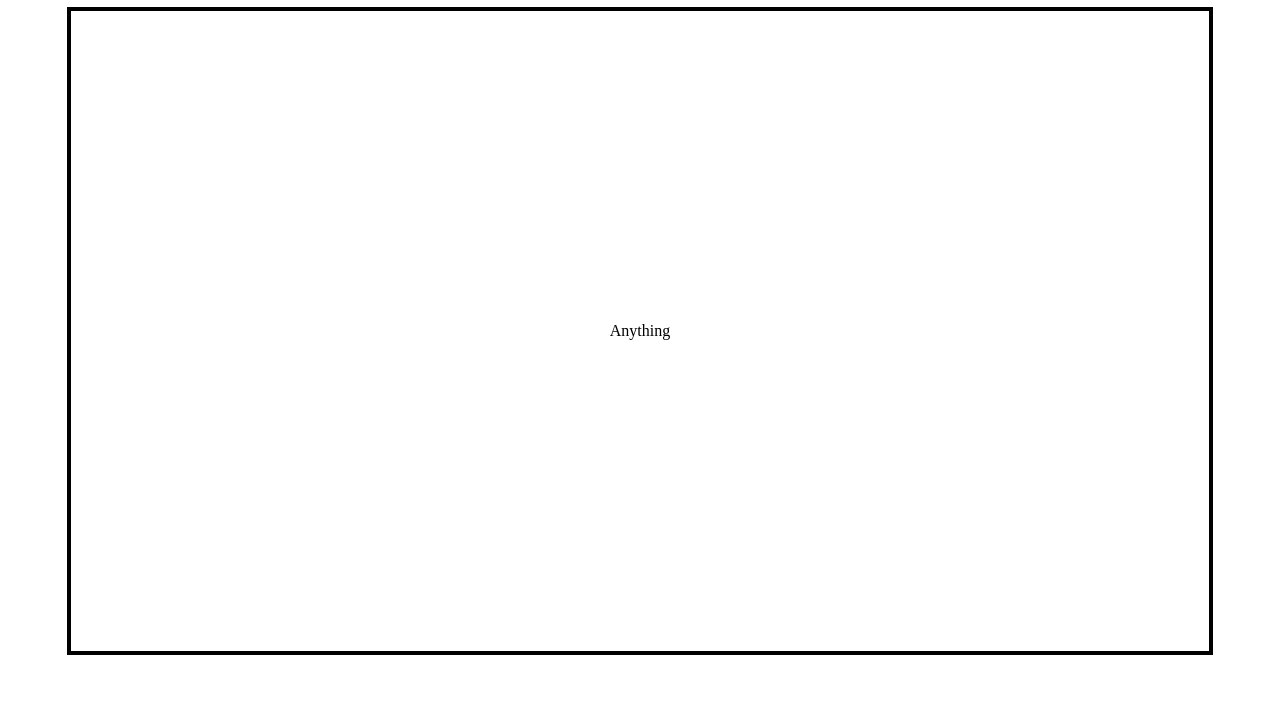
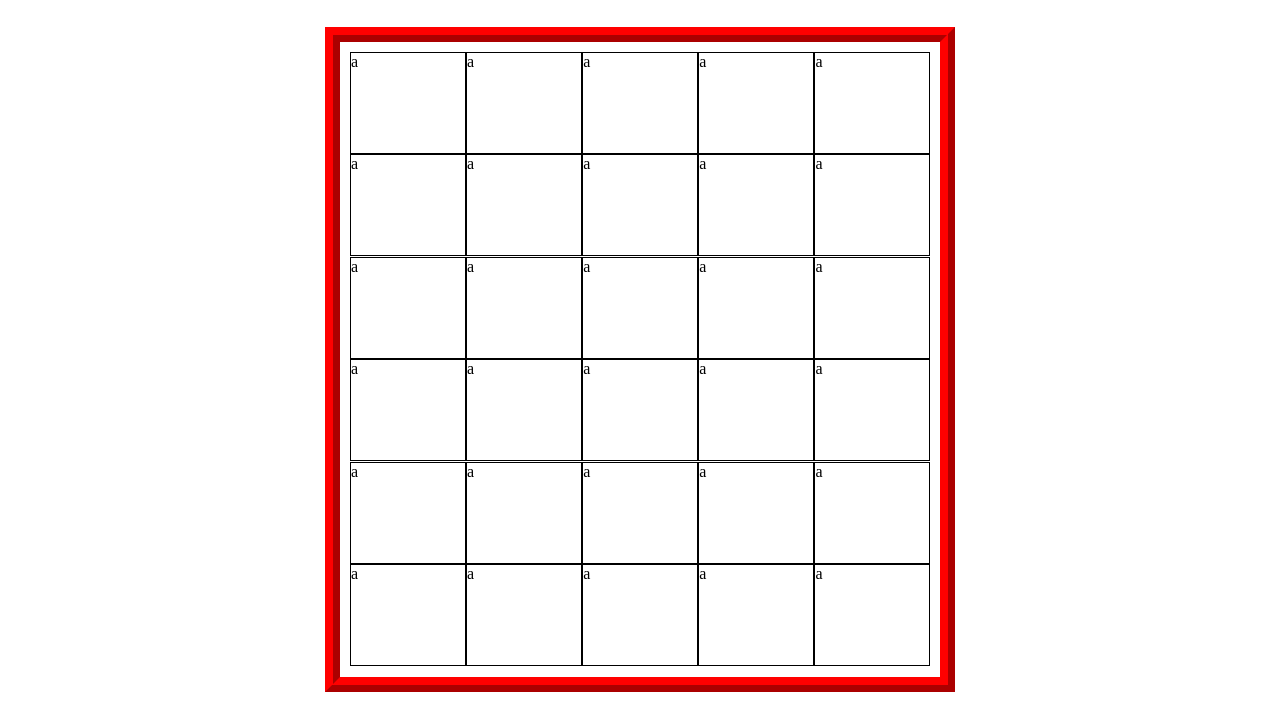
Before and after one commit to FelixR77/browser-game, a plain HTML site: page index.html in a window 1280 px wide. Shown: the part 73-800 px from the top of the page. Drawn offline with Linux system fonts and the light colour scheme.

Commit message:
basic board layout

```diff
--- a/index.html
+++ b/index.html
@@ -4,15 +4,52 @@
     <meta charset="UTF-8">
     <meta name="viewport" content="width=device-width, initial-scale=1.0">
     <title>Document</title>
+    <link rel="stylesheet" href="style.css">
     <script defer src="./app.js"></script>
-    <link rel="stylesheet" href="./style.css">
-
 </head>
 <body>
-    <h1>Hello!</h1>
-    <div>
-        <div class="grid-sections">Anything</div>
+    <h1>Fog of War</h1>
+    <div class="game-container">
+        <div class="game-board">
+            <div class="adventure-grid">
+                <div class="grid-square">a</div>
+                <div class="grid-square">a</div>
+                <div class="grid-square">a</div>
+                <div class="grid-square">a</div>
+                <div class="grid-square">a</div>
+
+                <div class="grid-square">a</div>
+                <div class="grid-square">a</div>
+                <div class="grid-square">a</div>
+                <div class="grid-square">a</div>
+                <div class="grid-square">a</div>
+
+                <div class="grid-square">a</div>
+                <div class="grid-square">a</div>
+                <div class="grid-square">a</div>
+                <div class="grid-square">a</div>
+                <div class="grid-square">a</div>
+
+                <div class="grid-square">a</div>
+                <div class="grid-square">a</div>
+                <div class="grid-square">a</div>
+                <div class="grid-square">a</div>
+                <div class="grid-square">a</div>
+
+                <div class="grid-square">a</div>
+                <div class="grid-square">a</div>
+                <div class="grid-square">a</div>
+                <div class="grid-square">a</div>
+                <div class="grid-square">a</div>
+
+                <div class="grid-square">a</div>
+                <div class="grid-square">a</div>
+                <div class="grid-square">a</div>
+                <div class="grid-square">a</div>
+                <div class="grid-square">a</div>
+
+            </div>
+        </div>
     </div>
-
 </body>
 </html>
--- a/style.css
+++ b/style.css
@@ -1,12 +1,37 @@
-.grid-sections {
-    border: 4px solid black;
-    height: 40rem;
-    width: 90%;
+.game-container {
     display: flex;
     flex-direction: column;
     justify-content: center;
     align-items: center;
-    align-self: center;
-    margin: 0 auto;
+
 
 }
+
+.game-board {
+    width: 600px;
+    height: 635px;
+    margin-top: 20px;
+    border: 15px ridge red;
+}
+
+.adventure-grid {
+    display: grid;
+    grid-template-columns:  repeat(5, 1fr);
+    gap: .5px;
+    padding: 10px;
+
+
+}
+
+.grid-square {
+    grid-column: 1fr;
+    border: 1px solid black;
+    height: 100px;
+
+
+
+}
+
+h1 {
+    text-align: center;
+}
```
